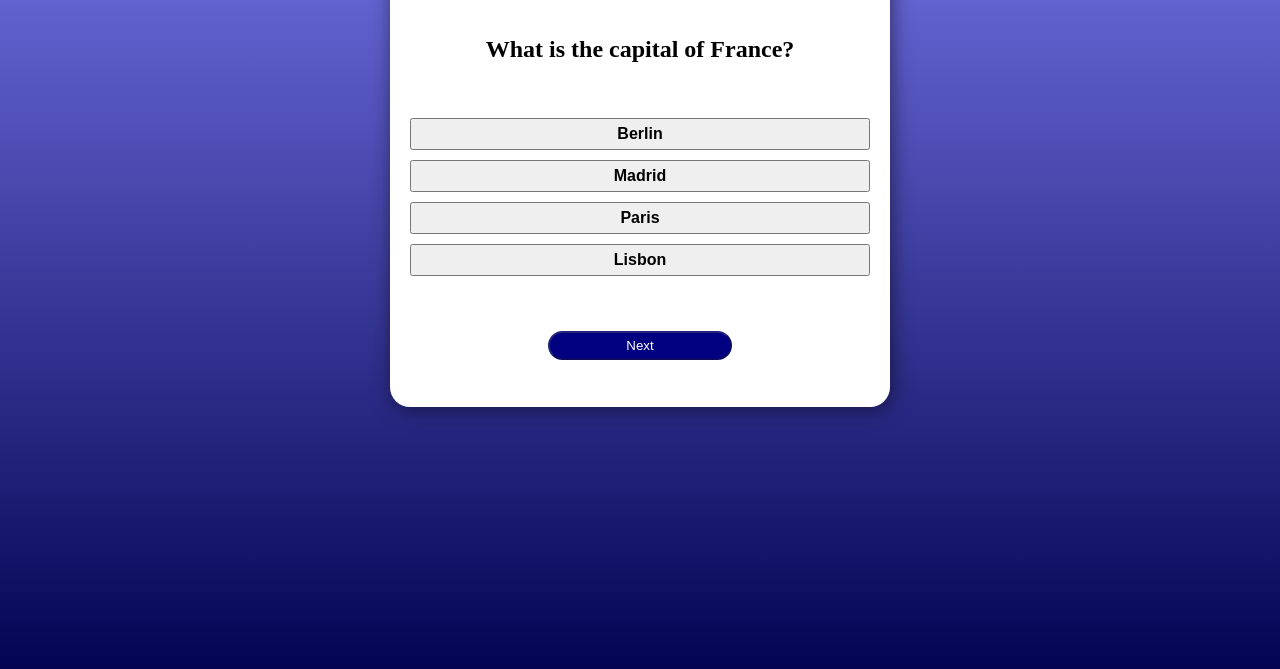
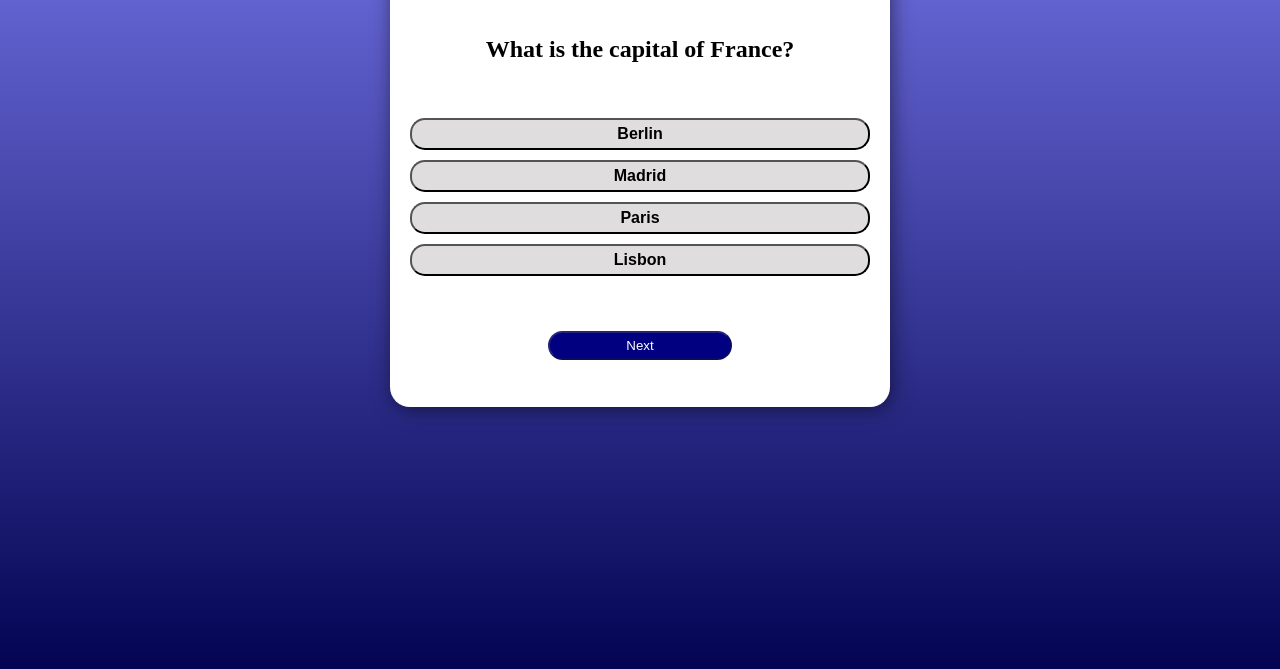
Before and after one commit to neupaneSushant/quizApp, a plain HTML site: page index.html in a window 1280 px wide. Shown: the part 205-874 px from the top of the page. Drawn offline with Linux system fonts and the light colour scheme.

Commit message:
changed button style

```diff
--- a/style.css
+++ b/style.css
@@ -44,6 +44,9 @@ body {
   padding: 5px 0px;
   font-size: 16;
   font-weight: 600;
+  border-radius: 15px;
+  background-color: rgb(223, 221, 221);
+
 }
 
 .submit {
```
